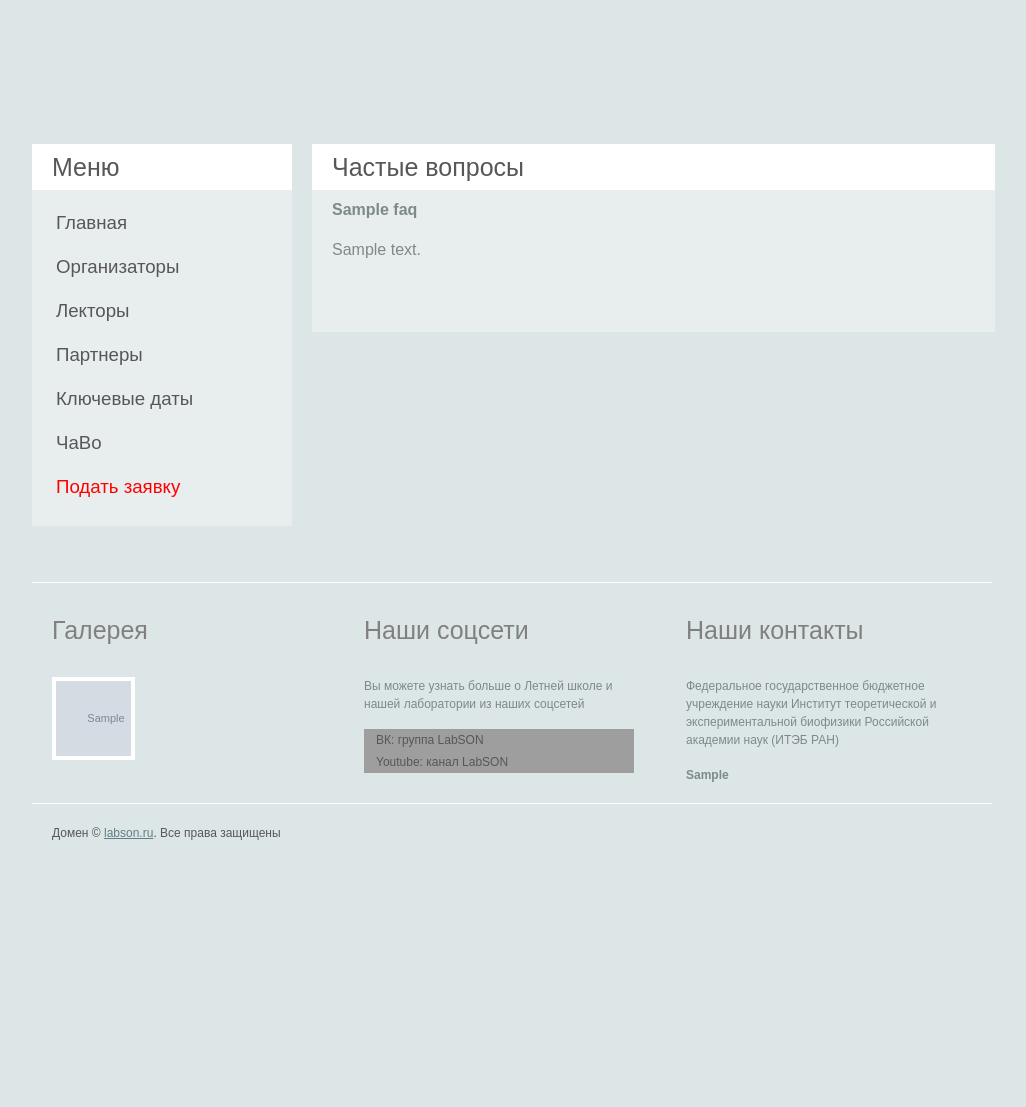
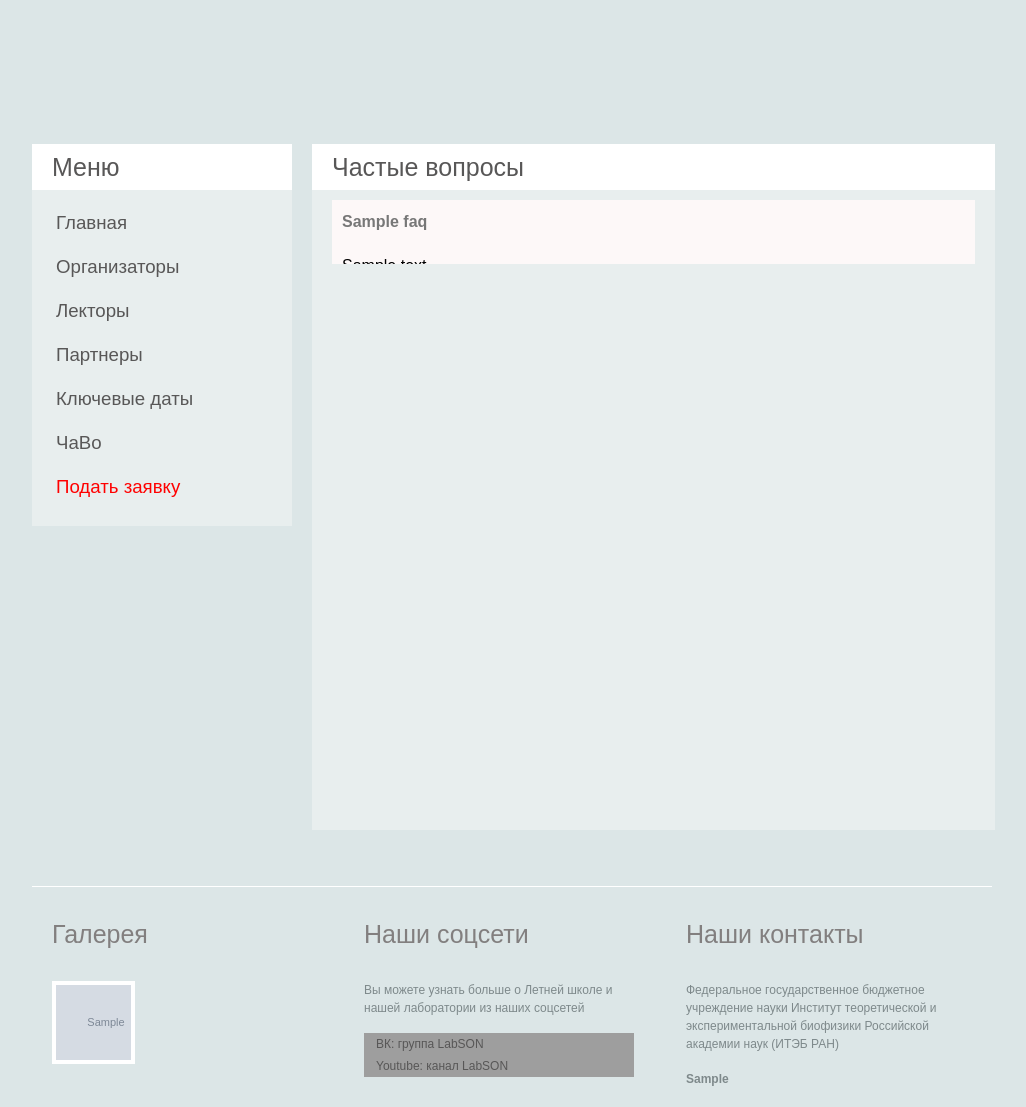
Before and after one commit to ivanmysin/SchoolSite, a Django app: template school_site/main/templates/main/faqs.html in a window 1280 px wide. Shown: the part 600-1707 px from the top of the page, without its empty margins (128-1154 px from the left). Before the commit the page ends 1440 px from the top, so only its background shows below. Run offline with Django 5.2, Linux system fonts and the light colour scheme; the template is opened without the code that fills it: most values are stand-ins (such as "Sample title", 1, 10 or a date in 2020); grey boxes marked "Sample" are stand-in pictures; grey boxes are pictures that could not be loaded.

Commit message:
Accordion on faq page is nice

```diff
--- /dev/null
+++ b/school_site/main/static/main/js/vcollapse.js
@@ -0,0 +1,152 @@
+function isInt(value) {
+  return !isNaN(value) &&
+         parseInt(Number(value)) == value &&
+         !isNaN(parseInt(value, 10));
+}
+
+$.fn.vCollapse = function(s = null) {
+  const elm = $(this); // Wrapper element
+  const cT = $(this).find('.vcollapse-toggle'); // All .vcollapse-toggle elements
+  const cC = $(this).find('.vcollapse-content'); // All .vcollapse-content elements
+
+  let settings = {
+    'any': false,
+    'onLoad': 0,
+    'speed': 300,
+    'easing': 'ease-in-out',
+  };
+
+  if (s !== null) {
+    $.each(s, function( key, value ) {
+      settings[key] = value;
+    });
+  }
+
+  function init() {
+    // Expand all content on load
+    if (settings.onLoad === 'all') {
+      cT.addClass('active');
+      cC.each(function() {
+        const e = $(this);
+        e[0].style.height = e[0].scrollHeight + 'px';
+      });
+
+      settings.any = true;
+    }
+
+    // Collapse all content on load
+    if (settings.onLoad === 'none') {
+      cT.removeClass('active');
+      cC.each(function() {
+        const e = $(this);
+        e[0].style.height = '0px';
+      });
+    }
+
+    if (settings.onLoad !== 'all' && settings.onLoad !== 'none') {
+
+      if (!Array.isArray(settings.onLoad)) {
+        if (isInt(settings.onLoad)) {
+          settings.onLoad = [settings.onLoad];
+        } else {
+          console.error('Invalid onLoad option: ' + settings.onLoad);
+        }
+      }
+
+      cC.each(function(index) {
+        const e = $(this);
+
+        // Collase all content except onLoad
+        if (settings.onLoad.includes(index)) {
+          e[0].style.height = e[0].scrollHeight + 'px';
+          cT.eq(index).addClass('active');
+          cC.eq(index).addClass('active');
+        } else {
+          e[0].style.height = '0px';
+        }
+      });
+
+      if (settings.onLoad.length > 1) {
+        settings.any = true;
+      }
+    }
+
+    // Add transition and overflow styles to all collapse content
+    cC.each(function() {
+      const e = $(this);
+
+      e[0].style.transition = 'height '+(settings.speed/1000)+'s '+settings.easing;
+      e[0].style.overflow = 'hidden';
+    });
+
+    cT.each(function(index) {
+      const e = $(this);
+
+      e.on('click', function(){
+        const target = $($(this).data('target'));
+
+        if (settings.any) { // Allowed more than one content to collapse/expand
+          if ($(this).hasClass('active')) { // Currently expanded (active)
+            $(this).removeClass('active');
+            target[0].style.height = '0px';
+            target.removeClass('active');
+          } else {
+            $(this).addClass('active');
+            target[0].style.height = target[0].scrollHeight + 'px';
+            target.addClass('active');
+
+            if (settings.autoScroll === true) {
+              $("html,body").animate(
+                {
+                  scrollTop: e.offset().top,
+                },
+                1000
+              );
+            }
+          }
+        } else { // Allowed only one content to collapse/expand
+          cT.removeClass('active');
+          $(this).addClass('active');
+
+          cC.each(function() {
+            $(this)[0].style.height = '0px';
+            $(this).removeClass('active');
+          });
+
+          target[0].style.height = target[0].scrollHeight + 'px';
+          target.addClass('active');
+
+          if (settings.autoScroll === true) {
+            $("html,body").animate(
+              {
+                scrollTop: e.offset().top,
+              },
+              1000
+            );
+          }
+        }
+
+      });
+    });
+  }
+
+  let vCollapseTimeout;
+
+  $(window).on('resize', function() {
+    clearTimeout(vCollapseTimeout);
+
+    vCollapseTimeout = setTimeout(() => {
+      $('.vcollapse-content.active').each(function() {
+        const elm = $(this);
+
+        elm[0].style.height = 'auto';
+
+        const h = elm[0].scrollHeight;
+
+        elm[0].style.height = h + 'px';
+      });
+    }, 10);
+  });
+
+  init();
+}
--- a/school_site/main/static/main/styles/style.css
+++ b/school_site/main/static/main/styles/style.css
@@ -650,3 +650,40 @@
 	font-size: 8pt;
 	font-style: italic;
 }
+
+.article .accordion {
+  /*margin: 30px auto;
+  max-width: 640px;*/
+  min-height: 600px;
+}
+
+.article .accordion_container {
+	margin-top:10px;
+	margin-bottom: 10px;
+	margin-right: auto;
+	margin-left: auto;
+}
+
+.vcollapse-toggle {
+  background-color: #FDF8F8;
+  color: #777;
+  font-weight: bold;
+ 	padding: 10px;
+ 	margin : 0px;
+
+}
+
+.vcollapse-toggle:hover {
+  background-color: #FDF8F8;
+  border-color: blue;
+  border-style: dotted;
+  border-width: 1px;
+}
+
+.vcollapse-content {
+
+	background-color: #FDF8F8;
+	color: #000;
+	padding: 10px;
+	margin : 0px;
+}
--- a/school_site/main/templates/main/faqs.html
+++ b/school_site/main/templates/main/faqs.html
@@ -8,13 +8,19 @@
 {% block content %}
     <div class="article">
     <h2><span> Частые вопросы </span></h2>
+
+    <div class="accordion">
     {% for faq in faqs %}
         <div class="post_content_no_photo">
             <div class="clr"></div>
-            <p> <span style="font-weight:bold"> {{ faq.question }} </span></p>
-            <p> {{ faq.answer }} </p>
-            </br>
+            <div class="accordion_container">
+                <div class="vcollapse-toggle" data-target="#cc{{forloop.counter}}">{{ faq.question }}</div>
+                <div class="vcollapse-content" id="cc{{forloop.counter}}">
+                    {{ faq.answer|safe }}
+                </div>
+            </div>
         </div>
     {% endfor %}
     </div>
+    </div>
 {% endblock %}
--- a/school_site/main/templates/main/layout.html
+++ b/school_site/main/templates/main/layout.html
@@ -176,13 +176,25 @@
 </div>
 </body>
 
-<script type="text/javascript" src="{% static 'main/js/jquery-3.2.1.min.js' %}"></script>
+<!-- <script type="text/javascript" src="{% static 'main/js/jquery-3.2.1.min.js' %}"></script> -->
+<script src="https://code.jquery.com/jquery-3.6.3.min.js"></script>
+
+
 <script type="text/javascript" src="{% static 'main/js/touchTouch.jquery.js' %}"></script>
+<script type="text/javascript" src="{% static 'main/js/vcollapse.js' %}"></script>
 <script type="text/javascript">
-    // console.log($().jquery);
-    $(function(){
+    $( document ).ready(function() {
       // Initialize the gallery
       $('.thumbs a').touchTouch();
+
+      // Initialize the accordion for FAQs
+      $('.accordion').vCollapse({
+        'any': true,
+        'onLoad': 'none',
+        'speed': 300,
+        'easing': 'ease-in-out',
+        //'autoScroll': true,
+      });
     });
 </script>
 
```
